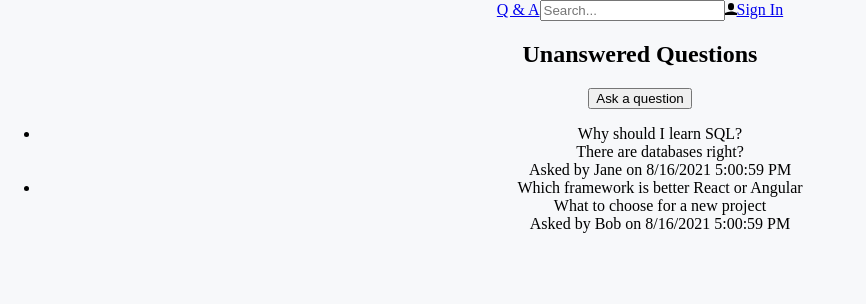
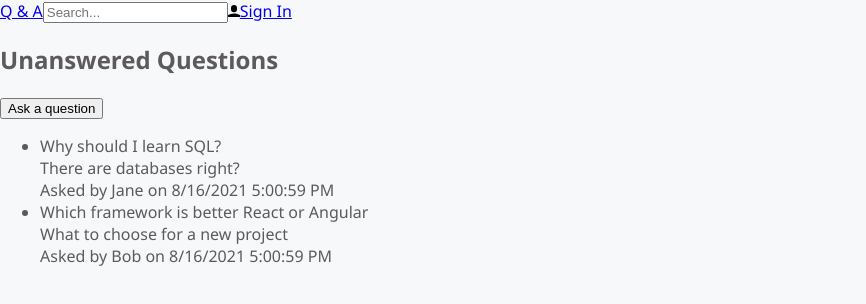
Before and after one commit to sswietoniowski/learning-aspnetcore-react-frontend-react-app, a React (Create React App) app: page / in a window 1280 px wide. Shown: the top 304 px of the page, without its empty margins (0-866 px from the left). Built offline with nearby package versions, Linux system fonts and the light colour scheme.

Commit message:
Styled App component

```diff
--- a/src/App.tsx
+++ b/src/App.tsx
@@ -7,7 +7,7 @@
 
 function App() {
   return (
-    <div className="App">
+    <div className="container">
       <Header />
       <HomePage />
     </div>
--- a/src/index.css
+++ b/src/index.css
@@ -2,3 +2,9 @@
   margin: 0;
   background-color: #f7f8fa;
 }
+
+.container {
+  font-family: 'Segoe UI', 'Helvetica Neue', sans-serif;
+  font-size: 16px;
+  color: #5c5a5a;
+}
```
